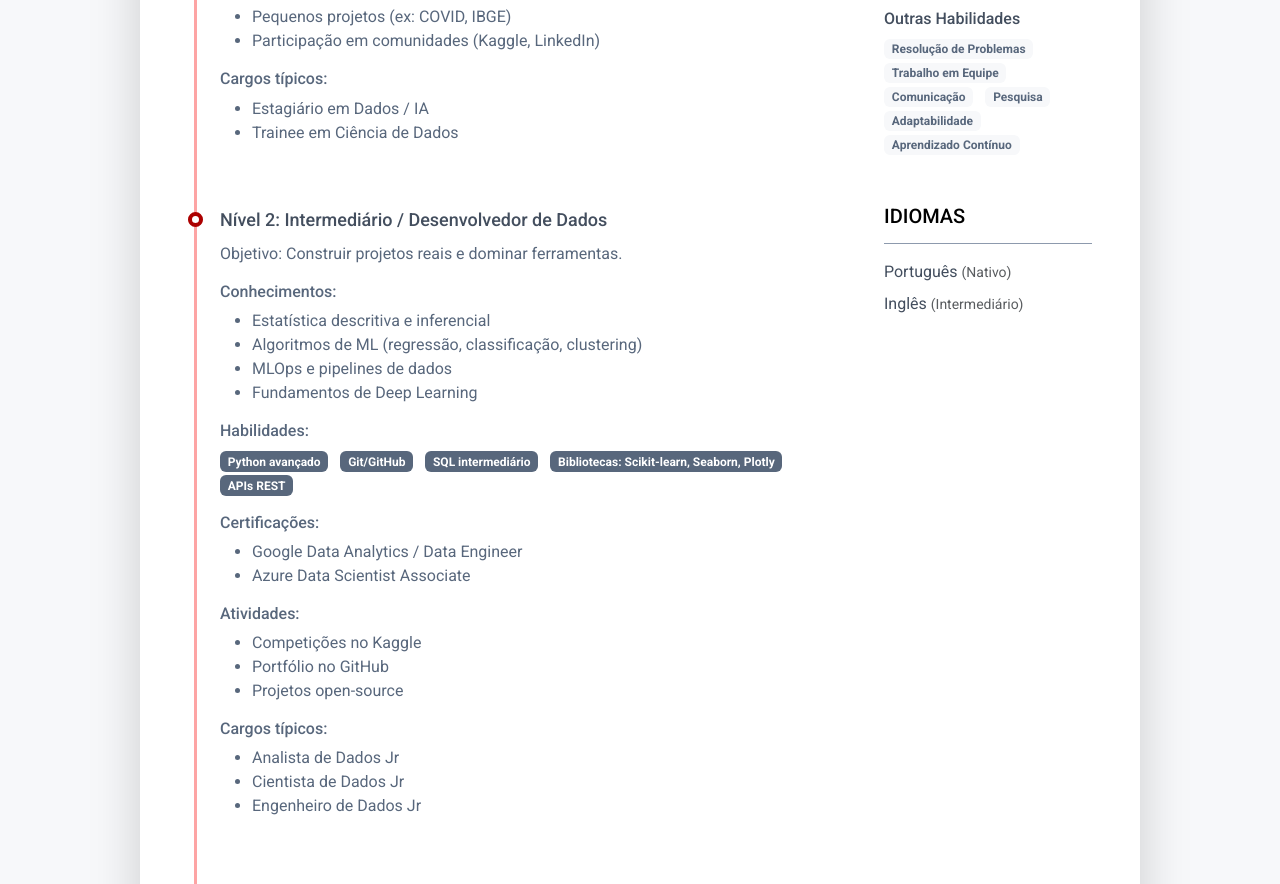
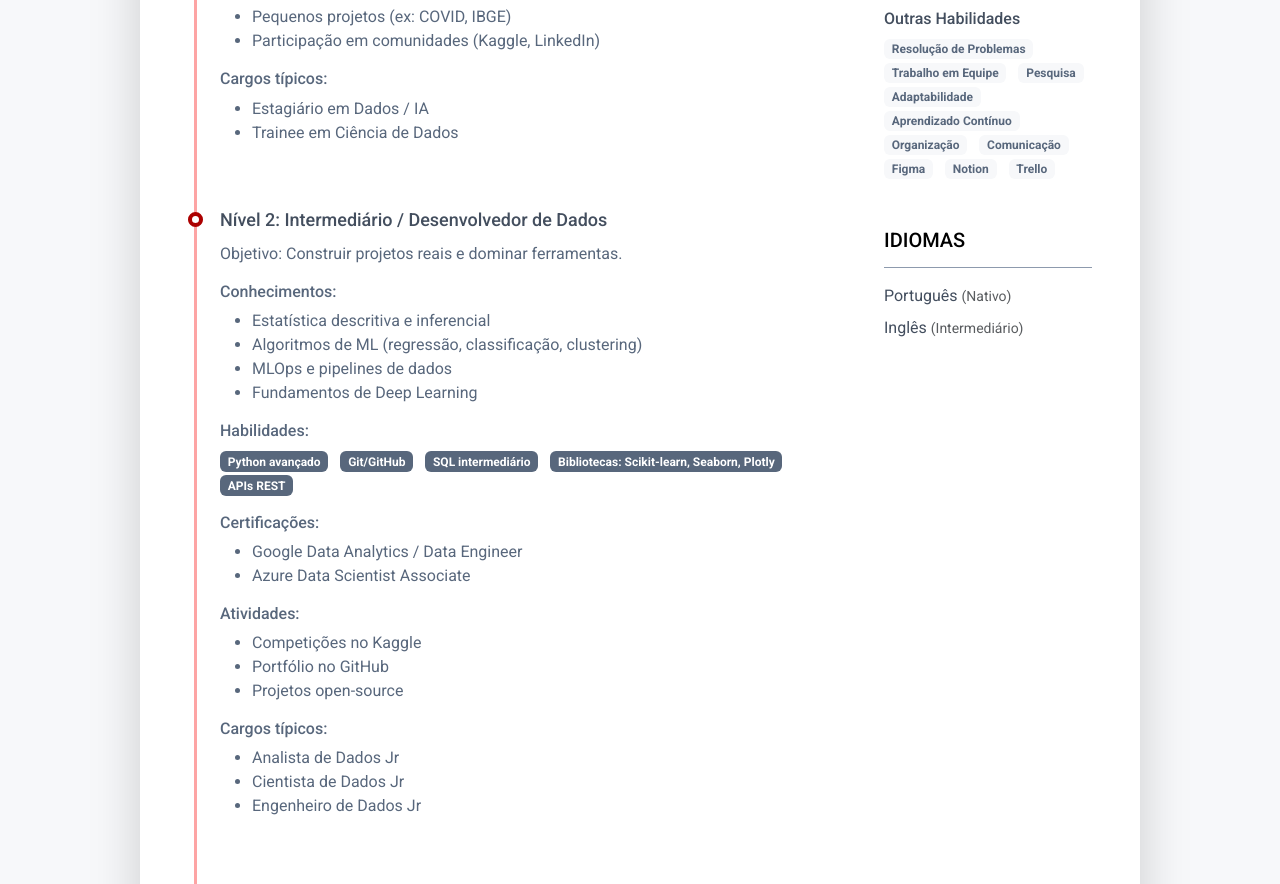
Before and after one commit to vctramon/mapas_de_carreiras, a plain HTML site: page index.html in a window 1280 px wide. Shown: the part 1049-1933 px from the top of the page. Drawn offline with Linux system fonts and the light colour scheme.

Commit message:
atualizando skills

```diff
--- a/index.html
+++ b/index.html
@@ -335,10 +335,14 @@
 									<ul class="list-inline">
 										<li class="list-inline-item"><span class="badge badge-light">Resolução de Problemas</span></li>
 										<li class="list-inline-item"><span class="badge badge-light">Trabalho em Equipe</span></li>
-										<li class="list-inline-item"><span class="badge badge-light">Comunicação</span></li>
 										<li class="list-inline-item"><span class="badge badge-light">Pesquisa</span></li>
 										<li class="list-inline-item"><span class="badge badge-light">Adaptabilidade</span></li>
 										<li class="list-inline-item"><span class="badge badge-light">Aprendizado Contínuo</span></li>
+										<li class="list-inline-item"><span class="badge badge-light">Organização</span></li>
+										<li class="list-inline-item"><span class="badge badge-light">Comunicação</span></li>
+										<li class="list-inline-item"><span class="badge badge-light">Figma</span></li>
+										<li class="list-inline-item"><span class="badge badge-light">Notion</span></li>
+										<li class="list-inline-item"><span class="badge badge-light">Trello</span></li>
 									</ul>
 								</div>
 							</div>
```
